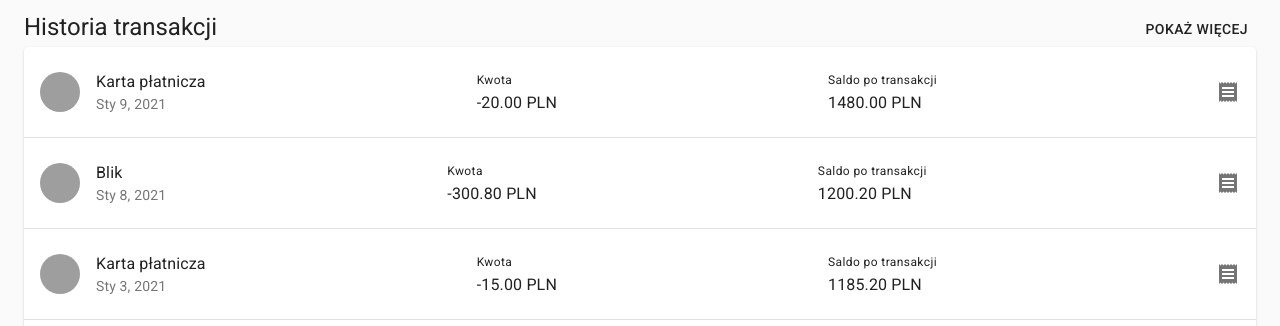
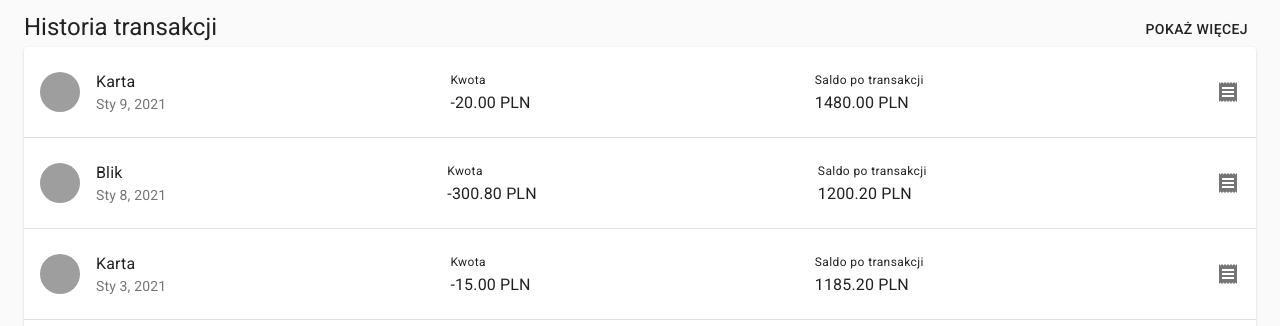
Before and after one commit to fringers/hack4lem_2021, a React (Create React App) app in the folder webapp/: page /accounts/details/0 in a window 1280 px wide. Shown: the part 1020-1346 px from the top of the page. Built offline with nearby package versions, Linux system fonts and the light colour scheme; grey boxes are pictures that could not be loaded.

Commit message:
fix: column width

```diff
--- a/webapp/src/components/account/AccountDetails/Transactions/index.js
+++ b/webapp/src/components/account/AccountDetails/Transactions/index.js
@@ -9,9 +9,9 @@ import Divider from "@material-ui/core/Divider";
 import ListItemAvatar from "@material-ui/core/ListItemAvatar";
 import Avatar from "@material-ui/core/Avatar";
 import Typography from "@material-ui/core/Typography";
-import IconButton from '@material-ui/core/IconButton';
-import ListItemSecondaryAction from '@material-ui/core/ListItemSecondaryAction';
-import ReceiptIcon from '@material-ui/icons/Receipt';
+import IconButton from "@material-ui/core/IconButton";
+import ListItemSecondaryAction from "@material-ui/core/ListItemSecondaryAction";
+import ReceiptIcon from "@material-ui/icons/Receipt";
 
 const useStyles = makeStyles(({ spacing, palette }) => ({
   container: {
@@ -48,7 +48,7 @@ export const Transactions = () => {
                 src="https://material-ui.com/static/images/avatar/1.jpg"
               />
             </ListItemAvatar>
-            <ListItemText primary="Karta płatnicza" secondary="Sty 9, 2021" />
+            <ListItemText primary="Karta" secondary="Sty 9, 2021" />
             <ListItemText
               primary={<Typography variant="caption">Kwota</Typography>}
               secondary={<Typography variant="body1">-20.00 PLN</Typography>}
@@ -102,7 +102,7 @@ export const Transactions = () => {
                 src="https://material-ui.com/static/images/avatar/3.jpg"
               />
             </ListItemAvatar>
-            <ListItemText primary="Karta płatnicza" secondary="Sty 3, 2021" />
+            <ListItemText primary="Karta" secondary="Sty 3, 2021" />
             <ListItemText
               primary={<Typography variant="caption">Kwota</Typography>}
               secondary={<Typography variant="body1">-15.00 PLN</Typography>}
```
